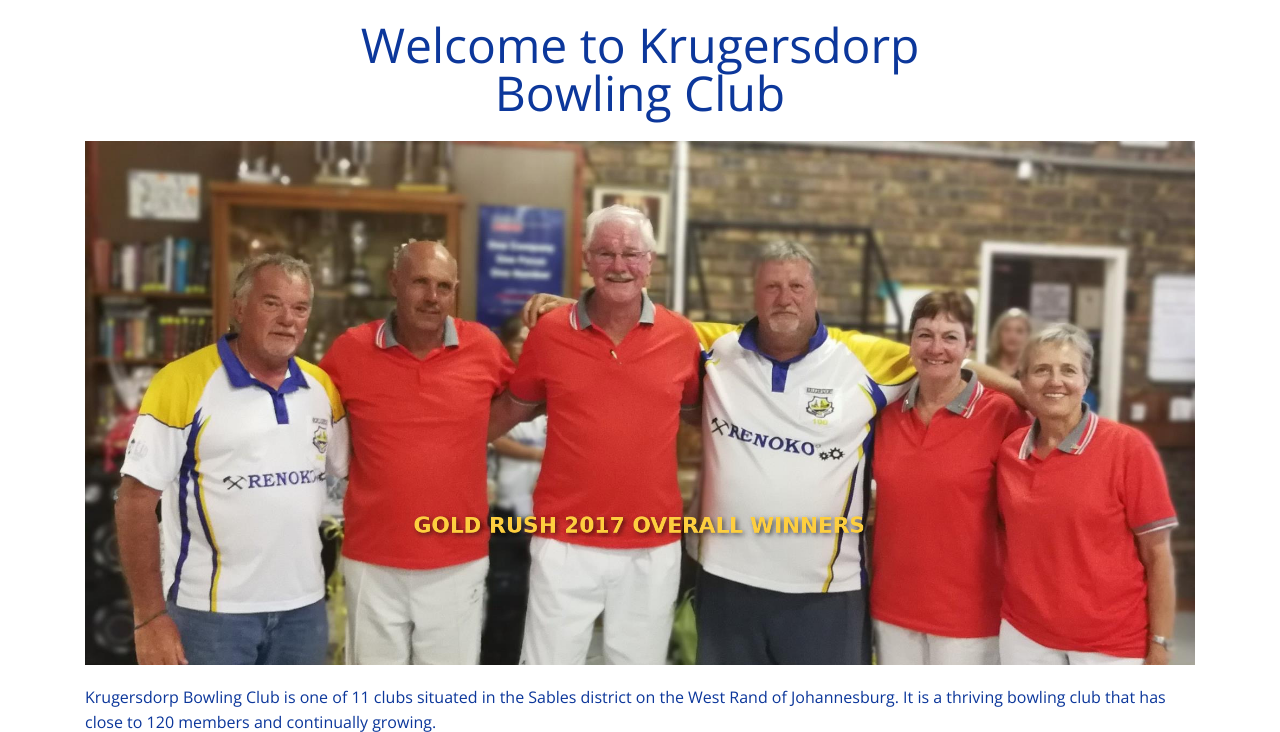
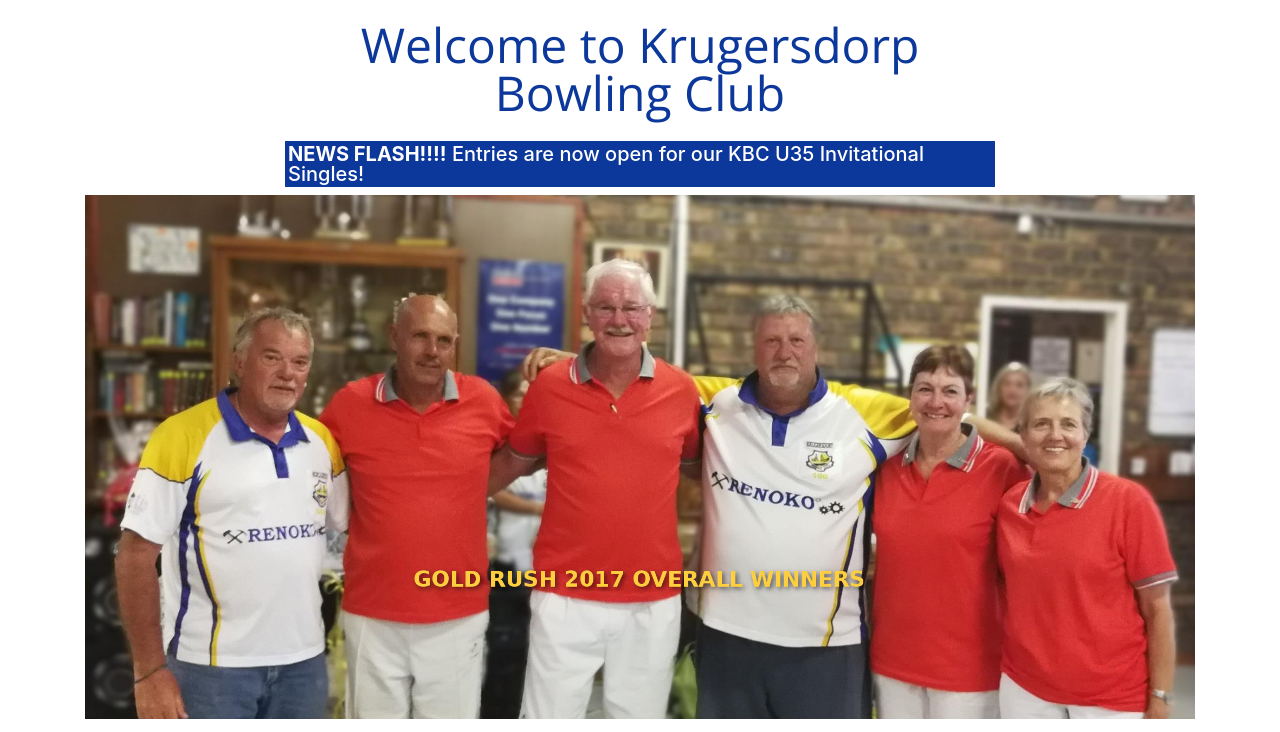
Before and after one commit to DeadlyDuckies/Krugersdorp-Bowling-Club, a PHP site: page / in a window 1280 px wide. Shown: the part 99-831 px from the top of the page. Run offline with PHP 8.4, Linux system fonts and the light colour scheme; some web fonts are replaced.

Commit message:
Updated home page with U35 Link

```diff
--- a/index.php
+++ b/index.php
@@ -27,6 +27,11 @@
                         <h2 class="align-center pb-3 mbr-fonts-style display-2">
                             Welcome to Krugersdorp Bowling Club
                         </h2>
+                        <a href="assets/images/KBC_U35_Poster.jpg">
+                            <h5 style="border: solid #0c379b; background: #0c379b; color: white">
+                                <b>NEWS FLASH!!!!</b> Entries are now open for our KBC U35 Invitational Singles!
+                            </h5>
+                        </a>
                     </div>
                 </div>
             </div>
```
